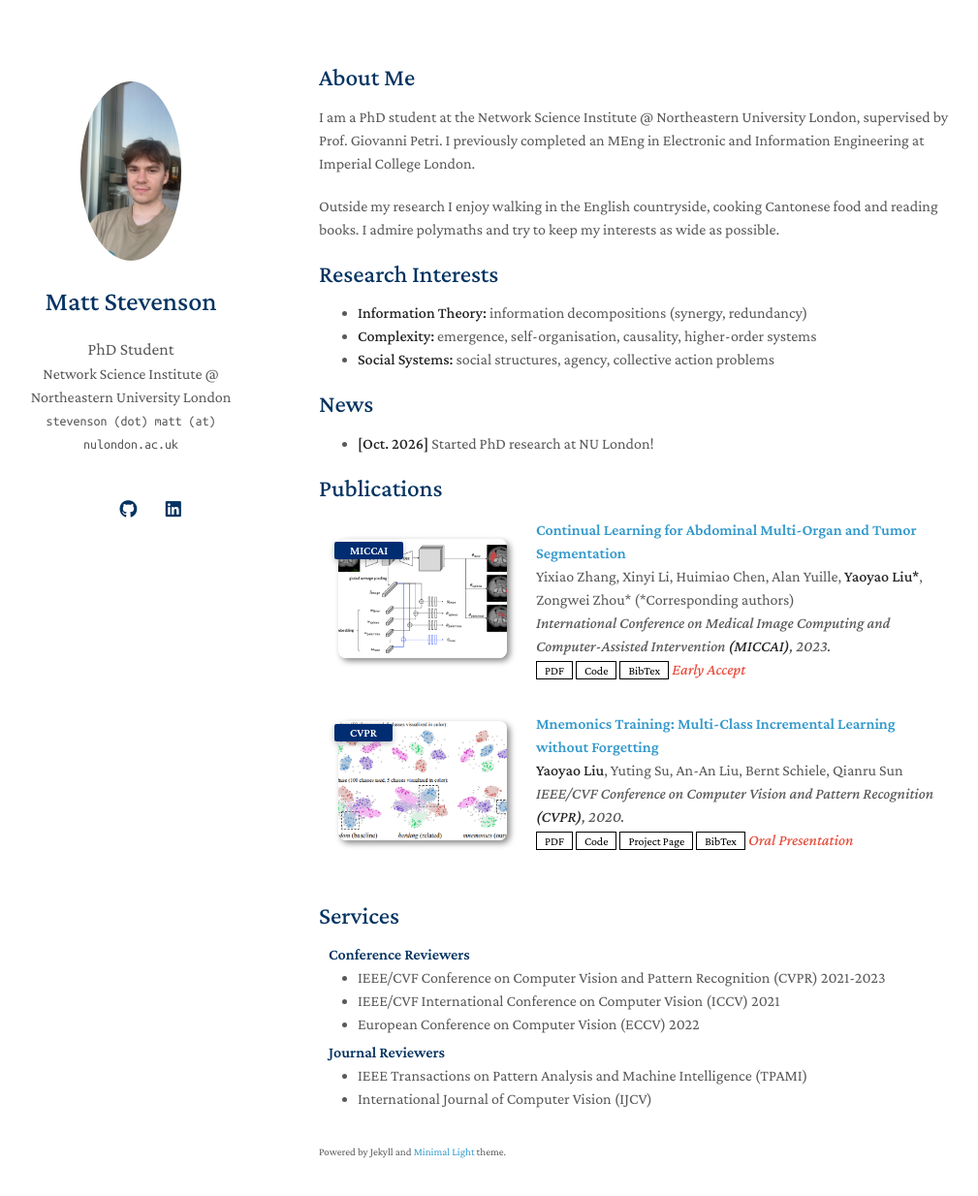
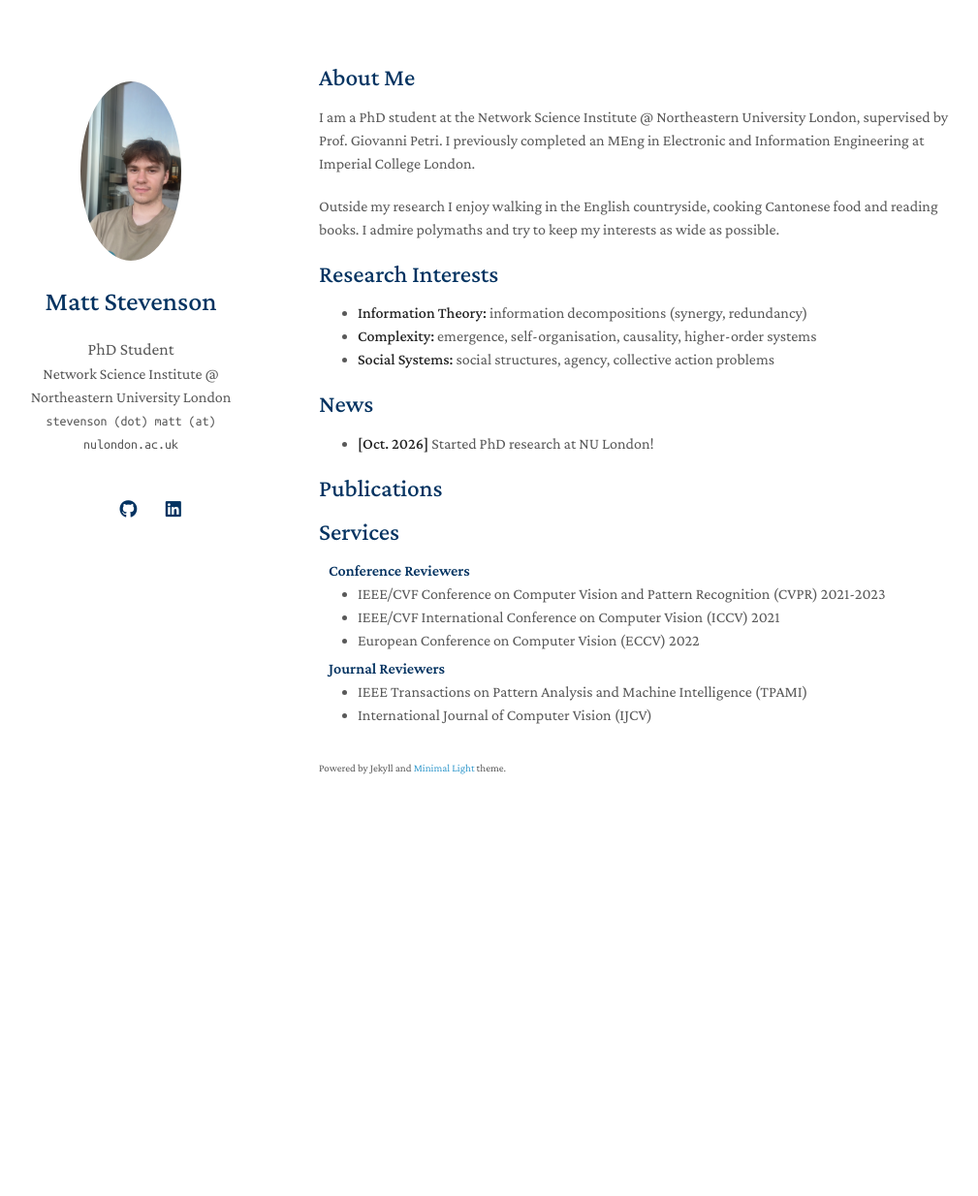
Before and after one commit to mattstevenson22/mattstevenson22.github.io, a Jekyll site: the page built from index.md, in a window 1280 px wide and 1269 px high. Shown: the top 1234 px of the window at 97% size, without its empty margins (141-1150 px from the left). Built offline with Jekyll 4.4.1, drawn with Linux system fonts in a browser that asks for light colours; a style sheet for code colours, icons or effects is not loaded.

Commit message:
Update publications.yml to include example template
Removed existing publication entries and added an example template.

```diff
--- a/_data/publications.yml
+++ b/_data/publications.yml
@@ -1,22 +1,12 @@
 main:
-
-  - title: Continual Learning for Abdominal Multi-Organ and Tumor Segmentation
-    authors: Yixiao Zhang, Xinyi Li, Huimiao Chen, Alan Yuille, <strong>Yaoyao Liu*</strong>, Zongwei Zhou* (*Corresponding authors)
-    conference_short: MICCAI
-    conference: International Conference on Medical Image Computing and Computer-Assisted Intervention <strong>(MICCAI)</strong>, 2023.
-    pdf: https://arxiv.org/pdf/2306.00988.pdf
-    code: https://github.com/MrGiovanni/ContinualLearning
-    bibtex: https://bib.yliu.me/MICCAI23.txt
-    image: ./assets/img/teaser_example_2.png
-    notes: Early Accept
-
-  - title: "Mnemonics Training: Multi-Class Incremental Learning without Forgetting"
-    authors: <strong>Yaoyao Liu</strong>, Yuting Su, An-An Liu, Bernt Schiele, Qianru Sun
-    conference_short: CVPR
-    conference: IEEE/CVF Conference on Computer Vision and Pattern Recognition <strong>(CVPR)</strong>, 2020.
-    pdf: https://arxiv.org/pdf/2002.10211.pdf
-    code: https://github.com/yaoyao-liu/class-incremental-learning/tree/main/mnemonics-training
-    page: https://class-il.mpi-inf.mpg.de/mnemonics/
-    bibtex: https://class-il.mpi-inf.mpg.de/mnemonics/
-    notes: Oral Presentation
-    image: ./assets/img/teaser_example.png
+#example:
+  #- title: "Mnemonics Training: Multi-Class Incremental Learning without Forgetting"
+   # authors: <strong>Yaoyao Liu</strong>, Yuting Su, An-An Liu, Bernt Schiele, Qianru Sun
+    #conference_short: CVPR
+    #conference: IEEE/CVF Conference on Computer Vision and Pattern Recognition <strong>(CVPR)</strong>, 2020.
+    #pdf: https://arxiv.org/pdf/2002.10211.pdf
+    #code: https://github.com/yaoyao-liu/class-incremental-learning/tree/main/mnemonics-training
+    #page: https://class-il.mpi-inf.mpg.de/mnemonics/
+    #bibtex: https://class-il.mpi-inf.mpg.de/mnemonics/
+    #notes: Oral Presentation
+    #image: ./assets/img/teaser_example.png
```
